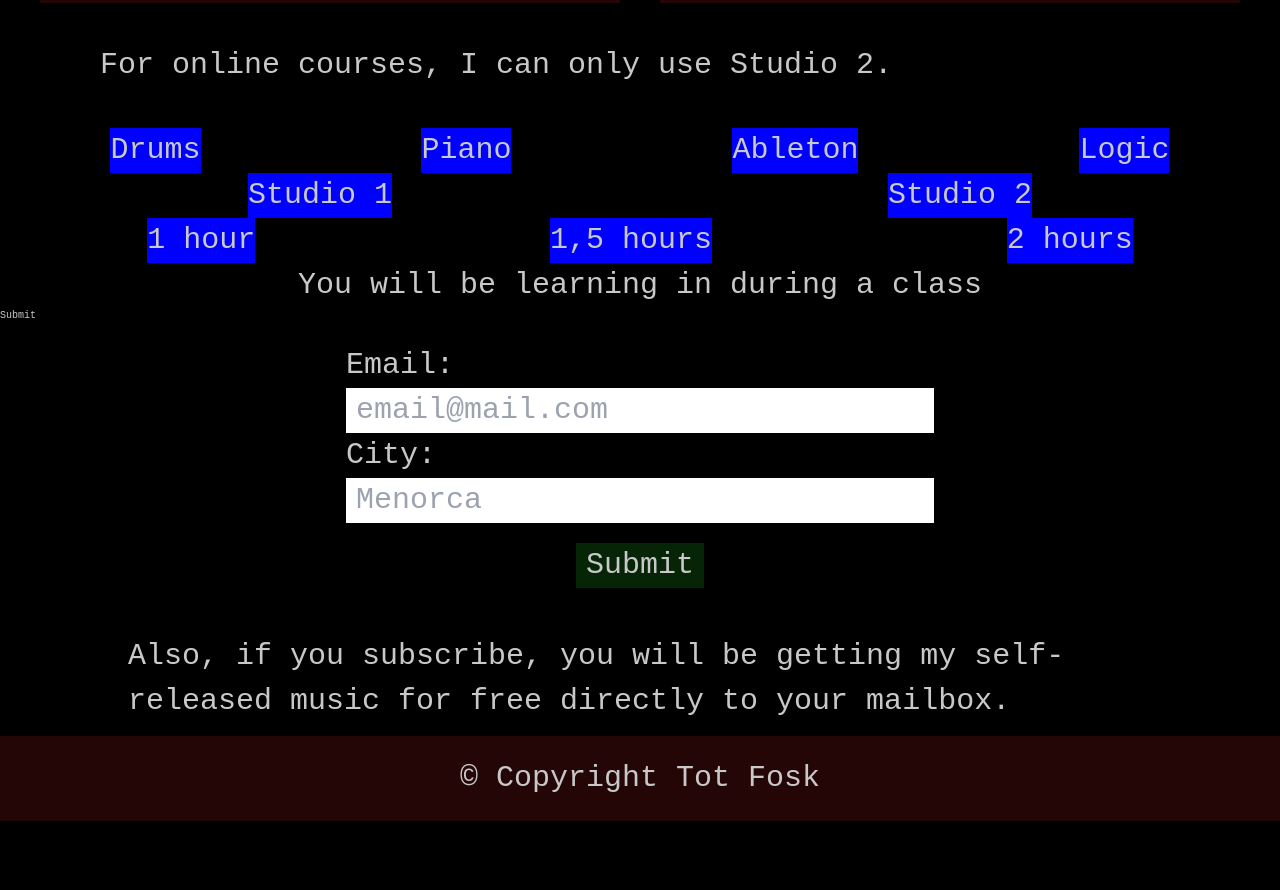
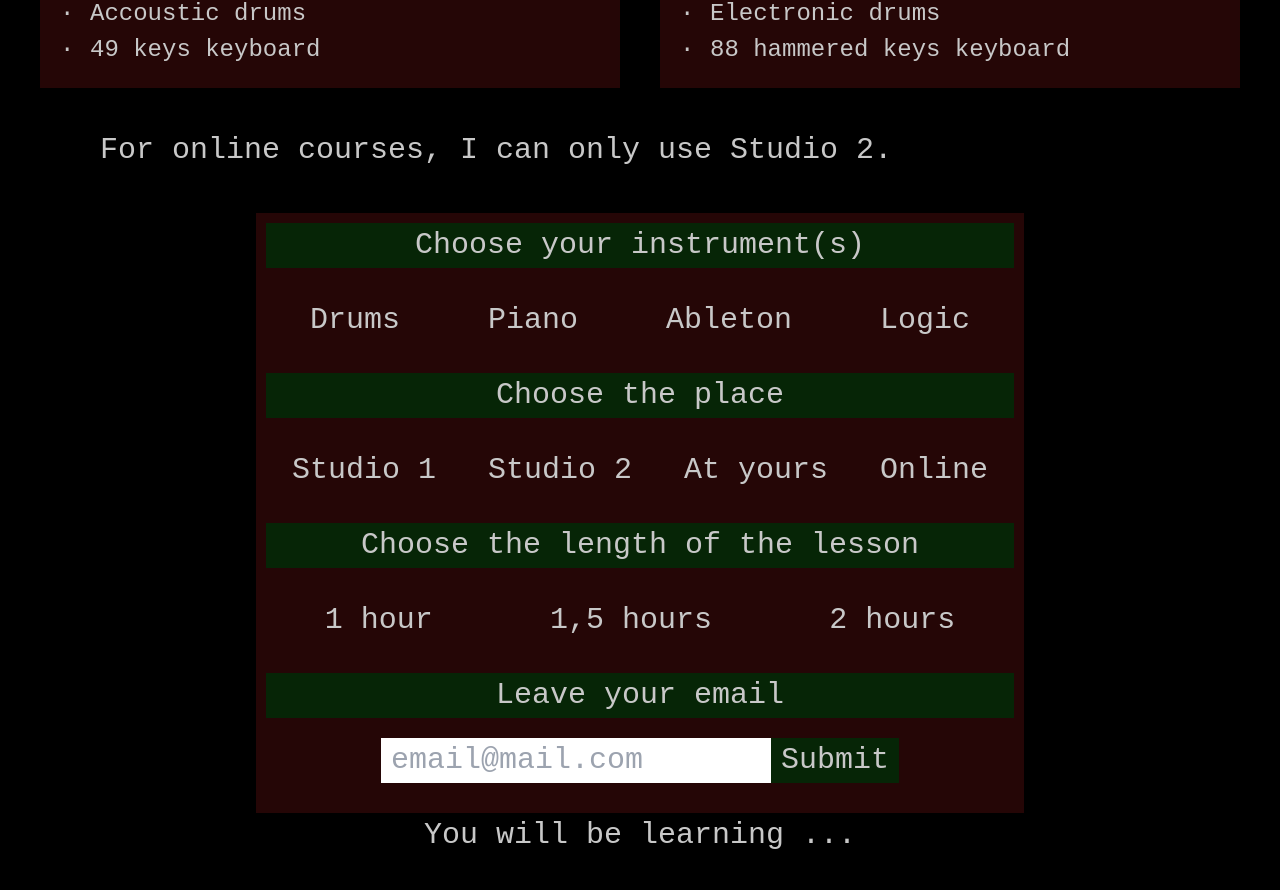
Before and after one commit to thelittlemitak/totfosk-com, a Next.js app: page /teaching in a window 1280 px wide. Shown: the part 1878-2768 px from the top of the page. Before the commit the page ends 2699 px from the top, so only its background shows below. Built offline with nearby package versions, Linux system fonts and the light colour scheme.

Commit message:
add teaching summary super logic and styling

```diff
--- a/src/app/teaching/page.jsx
+++ b/src/app/teaching/page.jsx
@@ -2,7 +2,7 @@
 
 import styles from "./teaching.module.css";
 import Card from "./components/Card";
-import { useState, useEffect } from "react";
+import { useState, useEffect, useRef } from "react";
 import Btn from "./components/Btn";
 
 const Teaching = function () {
@@ -33,21 +33,31 @@ const Teaching = function () {
   const hoursSelector = function (tag) {
     let newArray = [...hoursSelected, tag];
     setHoursSelected(newArray);
+    console.log(newArray == "1,5 hours");
   };
 
   const hoursDeselector = function (tagToRemove) {
     const newArray = hoursSelected.filter((tag) => tag !== tagToRemove);
     setHoursSelected(newArray);
+    console.log(newArray == ["1,5 hours"]);
   };
 
-  useEffect(() => {
-    console.log("array1 has changed");
-  }, [instrumentsSelected]); // Specify array1 as a dependency
+  // useEffect(() => {
+  //   console.log("array1 has changed");
+  // }, [instrumentsSelected]);
 
   // const arrayUpdater = function (tag, previousArray, setter) {
   //   let newArr = [...previousArray, tag];
   //   setter(newArr);
   // };
+
+  const elementToScrollTo = useRef(null);
+
+  const scrollToElement = () => {
+    if (elementToScrollTo.current) {
+      elementToScrollTo.current.scrollIntoView({ behavior: "smooth" });
+    }
+  };
 
   return (
     <>
@@ -55,6 +65,9 @@ const Teaching = function () {
         I would gladly help you with your journey! These are the topics I am
         currently available for teaching, both in Berlin or online:
       </div>
+      <button className={styles.applyBtn} onClick={scrollToElement}>
+        Apply now
+      </button>
       <div className={styles.instrumentsWrapper}>
         <Card
           titleTunnel="Drums"
@@ -129,7 +142,8 @@ const Teaching = function () {
       <div className={styles.mainText}>
         For online courses, I can only use Studio 2.
       </div>
-      <div className={styles.mainBtnsWrapper}>
+      <div className={styles.mainBtnsWrapper} ref={elementToScrollTo}>
+        <div className={styles.btnTitles}>Choose your instrument(s)</div>
         <div className={styles.btnFlex}>
           <Btn
             nameTunnel="Drums"
@@ -152,6 +166,7 @@ const Teaching = function () {
             unpressAction={instDeselector}
           ></Btn>
         </div>
+        <div className={styles.btnTitles}>Choose the place</div>
         <div className={styles.btnFlex}>
           <Btn
             nameTunnel="Studio 1"
@@ -163,7 +178,18 @@ const Teaching = function () {
             pressAction={studioSelector}
             unpressAction={studioDeselector}
           ></Btn>
+          <Btn
+            nameTunnel="At yours"
+            pressAction={studioSelector}
+            unpressAction={studioDeselector}
+          ></Btn>
+          <Btn
+            nameTunnel="Online"
+            pressAction={studioSelector}
+            unpressAction={studioDeselector}
+          ></Btn>
         </div>
+        <div className={styles.btnTitles}>Choose the length of the lesson</div>
         <div className={styles.btnFlex}>
           <Btn
             nameTunnel="1 hour"
@@ -179,16 +205,13 @@ const Teaching = function () {
             nameTunnel="2 hours"
             pressAction={hoursSelector}
             unpressAction={hoursDeselector}
-          ></Btn>{" "}
+          ></Btn>
         </div>
-      </div>
-      <div
-        className={styles.summary}
-      >{`You will be learning ${instrumentsSelected} in ${studioSelected} during a ${hoursSelected} class`}</div>
-      <button>Submit</button>
-
         <form className={styles.form}>
-        <label htmlFor="email">Email:</label>
+          <label htmlFor="email">
+            {" "}
+            <div className={styles.btnTitles}>Leave your email</div>
+          </label>
           <input
             className={styles.ins}
             type="email"
@@ -197,19 +220,47 @@ const Teaching = function () {
             placeholder="email@mail.com"
             required
           />
-
-        <label htmlFor="city">City:</label>
-        <input
-          className={styles.ins}
-          type="text"
-          id="city"
-          name="city"
-          placeholder="Menorca"
-          required
-        />
-
           <input type="submit" value="Submit" className={styles.submitBtn} />
         </form>
+      </div>
+      <div className={styles.summary}>
+        {`You will be learning
+      ${instrumentsSelected}
+      ${
+        studioSelected != "" &&
+        studioSelected != "At yours" &&
+        studioSelected != "Online"
+          ? "in"
+          : ""
+      }
+      ${
+        studioSelected == "Studio 1" ||
+        studioSelected == "Studio 2" ||
+        studioSelected == "Online" ||
+        studioSelected == "At yours" ||
+        studioSelected == ""
+          ? studioSelected
+          : "too many places"
+      }
+      ${
+        hoursSelected == "1,5 hours" ||
+        hoursSelected == "2 hours" ||
+        hoursSelected == "1 hour" ||
+        hoursSelected == ""
+          ? `${hoursSelected == "" ? "" : `during a ${hoursSelected} class.`}`
+          : "during too many different hours."
+      }
+      ${
+        (instrumentsSelected == "" &&
+          studioSelected == "" &&
+          hoursSelected == "") ||
+        (studioSelected == "" && hoursSelected == "") ||
+        hoursSelected == ""
+          ? "..."
+          : ""
+      }
+      `}
+      </div>
       <div className={styles.secondaryText}>
         Also, if you subscribe, you will be getting my self-released music for
         free directly to your mailbox.
--- a/src/app/teaching/teaching.module.css
+++ b/src/app/teaching/teaching.module.css
@@ -8,15 +8,7 @@
   margin: 2% 10% 1% 10%;
 }
 
-.form {
-  margin: 0 auto;
-  max-width: 50%;
-  display: flex;
-  flex-direction: column;
-  font-size: 3rem;
-  /* background-color: rgb(6, 37, 6); */
-  padding: 2rem 2.6rem;
-}
+
 
 .submitBtn {
   background-color: rgb(6, 37, 6);
@@ -72,7 +64,14 @@
 }
 
 .mainBtnsWrapper {
+  display: flex;
+  flex-direction: column;
+  gap: 3rem;
   font-size: 3rem;
+  background-color: rgb(37, 6, 6);
+  margin: 0 20%;
+  text-align: center;
+  padding: 1rem 1rem 3rem 1rem;
 }
 
 .btnFlex {
@@ -81,14 +80,27 @@
 }
 
 .btnStyle {
-  background-color: blue;
+  padding: 0rem 2rem;
 }
 
 .selectedBtn {
-  background-color: red;
+  background-color: rgb(6, 37, 6);
+  padding: 0rem 2rem;
 }
 
 .summary {
   text-align: center;
   font-size: 3rem;
 }
+
+.btnTitles {
+  background-color: rgb(6, 37, 6);
+}
+
+.applyBtn {
+  background-color: rgb(6, 37, 6);
+  display: block;
+  margin: 2rem auto 4rem auto;
+  font-size: 3rem;
+  padding: 0 2rem;
+}
```
Lines whose indentation alone changed are shown as unchanged.
